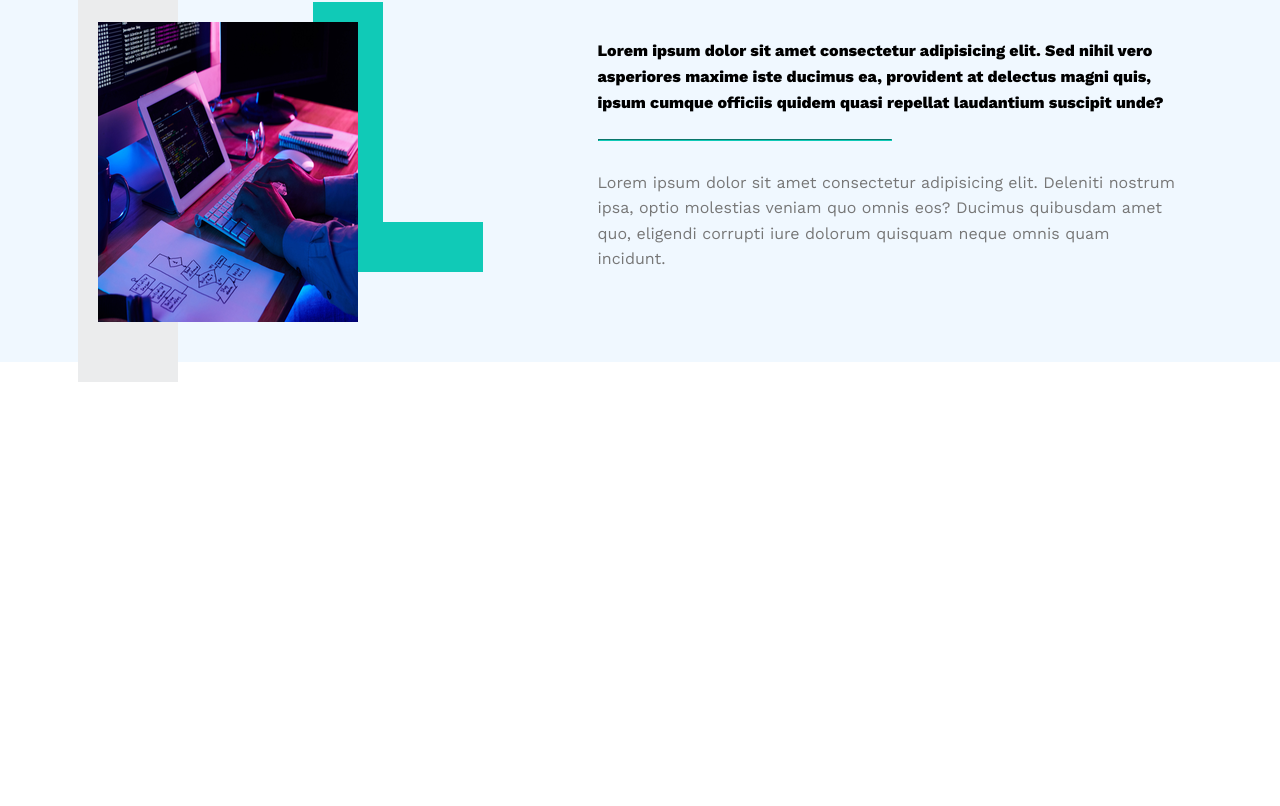
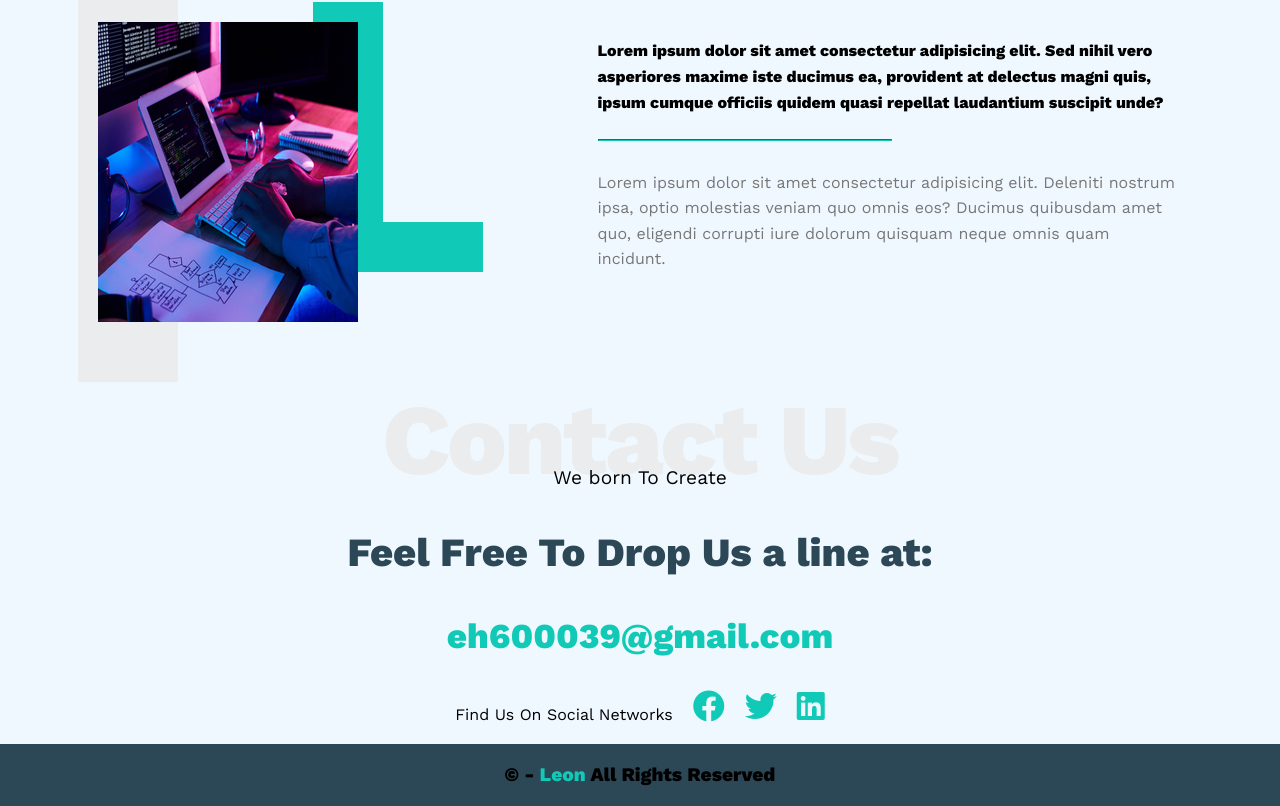
Before and after one commit to Sayed2210/LeonTemplateLandingPage, a plain HTML site: page index.html in a window 1280 px wide. Shown: the part 2575-3381 px from the top of the page. Before the commit the page ends 2957 px from the top, so only its background shows below. Drawn offline with nearby package versions, Linux system fonts and the light colour scheme.

Commit message:
Finish Temp V1

```diff
--- a/css/style.css
+++ b/css/style.css
@@ -385,15 +385,24 @@ body {
     z-index: -1;
 }
 
-@media (max-width: 820px) {
+@media (max-width: 880px) {
     .about .about-content .image::after,
     .about .about-content .image::before {
         display: none;
     }
+
 }
 
 .about .about-content .text {
     flex-basis: calc(100% - 500px);
+}
+
+@media (max-width: 880px) {
+    .about .about-content .text {
+        min-width: 300px;
+        margin: 20px auto;
+
+    }
 }
 
 .about .about-content .text p:first-child {
@@ -412,3 +421,54 @@ body {
     border-color: var(--main-color);
     display: inline-block;
 }
+
+/*styling contact*/
+.contact {
+    padding-top: var(--padding-section);
+    padding-bottom: var(--padding-section);
+    background-color: var(--background-color);
+}
+
+.contact .about-content {
+    text-align: center;
+    margin-top: var(--padding-section);
+}
+
+.contact .about-content p {
+    color: var(--secondary-color);
+    font-size: 40px;
+    font-weight: 800;
+}
+
+.contact .about-content a {
+    color: var(--main-color);
+    font-size: 35px;
+    text-align: center;
+    text-decoration: none;
+    padding-bottom: var(--padding-section);
+    font-weight: 800;
+}
+
+.contact .about-content .social {
+    display: flex;
+    margin-top: 50px;
+    justify-content: center;
+}
+
+.contact .about-content .social i {
+    color: var(--main-color);
+    margin-left: 20px;
+}
+
+.footer {
+    background-color: var(--secondary-color);
+    text-align: center;
+    padding: var(--padding-section);
+    font-weight: 800;
+    font-size: 1.2em;
+}
+
+.footer span {
+    color: var(--main-color);
+    font-weight: 800;
+}
--- a/index.html
+++ b/index.html
@@ -170,5 +170,26 @@
             </div>
         </div>
     </div>
+    <!--Create contact ssection-->
+    <div class="contact" id="contact">
+        <div class="container">
+            <h2 class="special-heading">Contact Us</h2>
+            <p>We born To Create</p>
+            <!--Create about content-->
+            <div class="about-content">
+                <p>Feel  Free To Drop Us a line at:</p>
+                <a href="mailto:eh600039@gmail.com">eh600039@gmail.com</a>
+                <div class="social">
+                    Find Us On Social Networks
+                    <i class="fa-brands fa-facebook fa-2xl"></i>
+                    <i class="fa-brands fa-twitter fa-2xl"></i>
+                    <i class="fa-brands fa-linkedin fa-2xl"></i>
+                </div>
+            </div>
+        </div>
+    </div>
+    <footer class="footer">
+        &copy; - <span>Leon</span> All Rights Reserved
+    </footer>
 </body>
 </html>
```
